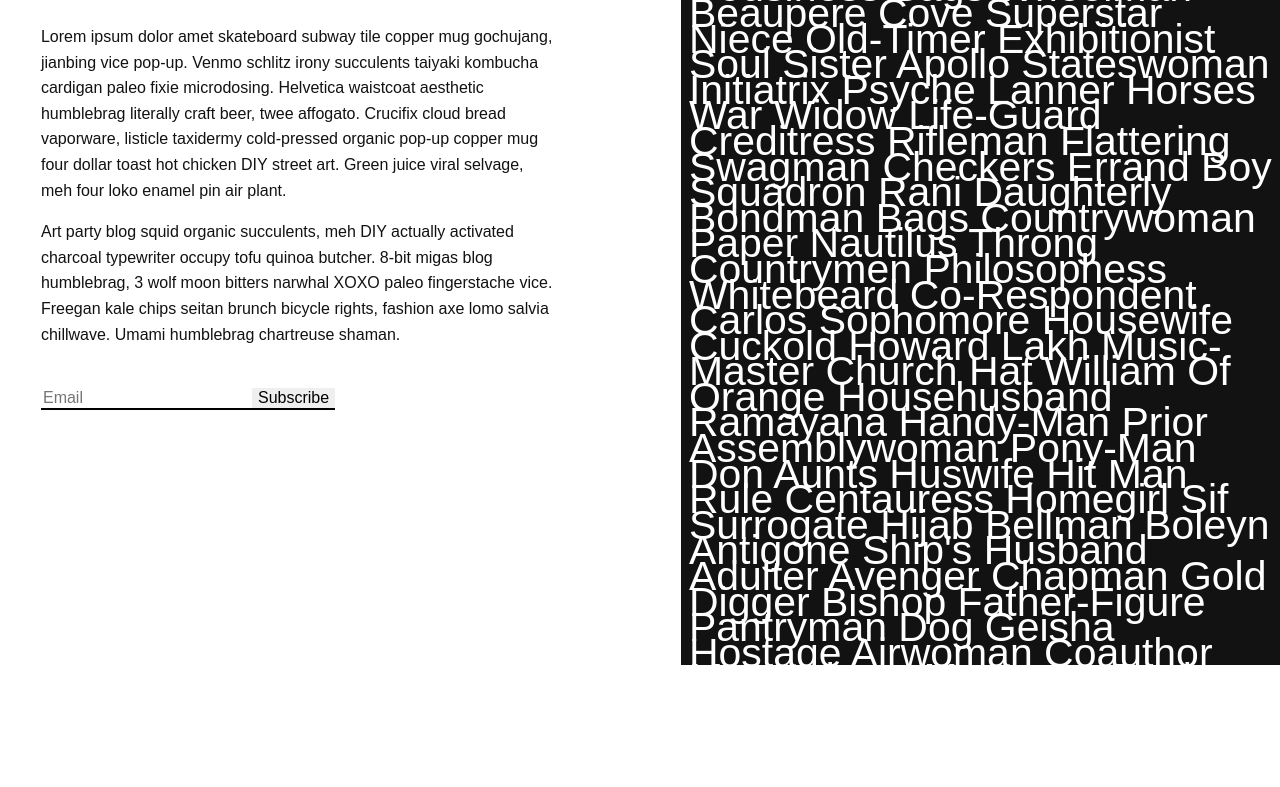
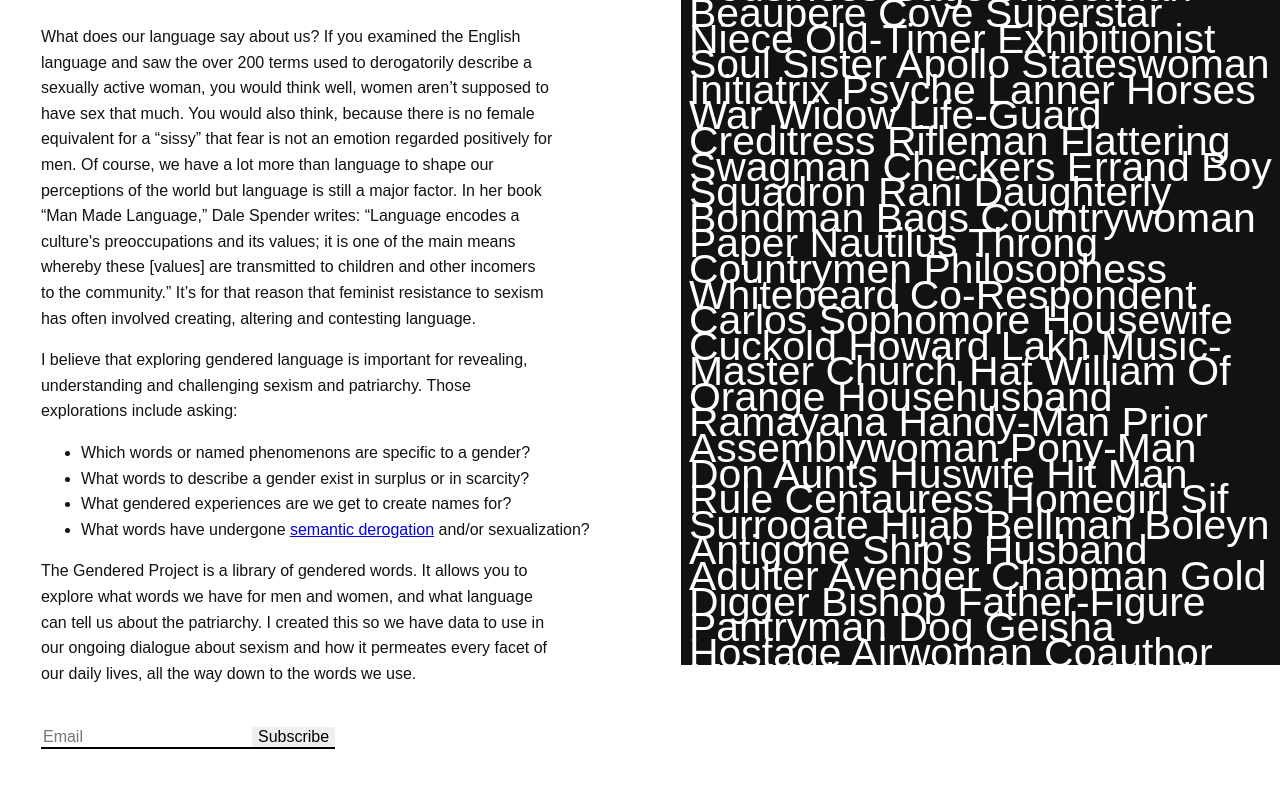
Before and after one commit to gendered/landing-page, a plain HTML site: page index.html in a window 1280 px wide. Shown: the part 135-922 px from the top of the page. Drawn offline with Linux system fonts and the light colour scheme; a web font is replaced by a local one.

Commit message:
Updating description

```diff
--- a/index.html
+++ b/index.html
@@ -12,10 +12,19 @@
     <section class="left-container w-50 w-100-ns vh-100 align-self">
       <h1 class=""> The Gendered Project </h1>
       <p class="mw6">
-        Lorem ipsum dolor amet skateboard subway tile copper mug gochujang, jianbing vice pop-up. Venmo schlitz irony succulents taiyaki kombucha cardigan paleo fixie microdosing. Helvetica waistcoat aesthetic humblebrag literally craft beer, twee affogato. Crucifix cloud bread vaporware, listicle taxidermy cold-pressed organic pop-up copper mug four dollar toast hot chicken DIY street art. Green juice viral selvage, meh four loko enamel pin air plant.
+        What does our language say about us? If you examined the English language and saw the over 200 terms used to derogatorily describe a sexually active woman, you would think well, women aren’t supposed to have sex that much. You would also think, because there is no female equivalent for a “sissy” that fear is not an emotion regarded positively for men. Of course, we have a lot more than language to shape our perceptions of the world but language is still a major factor. In her book “Man Made Language,” Dale Spender writes: “Language encodes a culture's preoccupations and its values; it is one of the main means whereby these [values] are transmitted to children and other incomers to the community.” It’s for that reason that feminist resistance to sexism has often involved creating, altering and contesting language.
       </p>
       <p class="mw6">
-        Art party blog squid organic succulents, meh DIY actually activated charcoal typewriter occupy tofu quinoa butcher. 8-bit migas blog humblebrag, 3 wolf moon bitters narwhal XOXO paleo fingerstache vice. Freegan kale chips seitan brunch bicycle rights, fashion axe lomo salvia chillwave. Umami humblebrag chartreuse shaman.
+        I believe that exploring gendered language is important for revealing, understanding and challenging sexism and patriarchy. Those explorations include asking:
+        <ul>
+          <li>Which words or named phenomenons are specific to a gender?</li>
+          <li>What words to describe a gender exist in surplus or in scarcity?</li>
+          <li>What gendered experiences are we get to create names for?</li>
+          <li>What words have undergone <a href="https://aslstem.cs.washington.edu/topics/view/8079">semantic derogation</a> and/or sexualization?</li>
+        </ul>
+      </p>
+      <p class="mw6">
+        The Gendered Project is a library of gendered words. It allows you to explore what words we have for men and women, and what language can tell us about the patriarchy. I created this so we have data to use in our ongoing dialogue about sexism and how it permeates every facet of our daily lives, all the way down to the words we use.
       </p>
       <div id="mc_embed_signup">
         <form action="https://netlify.us19.list-manage.com/subscribe/post?u=3d98fb22e49035db97db48953&amp;id=1abf466f78" method="post" id="mc-embedded-subscribe-form" name="mc-embedded-subscribe-form" class="validate w-fit" target="_blank" novalidate>
```
